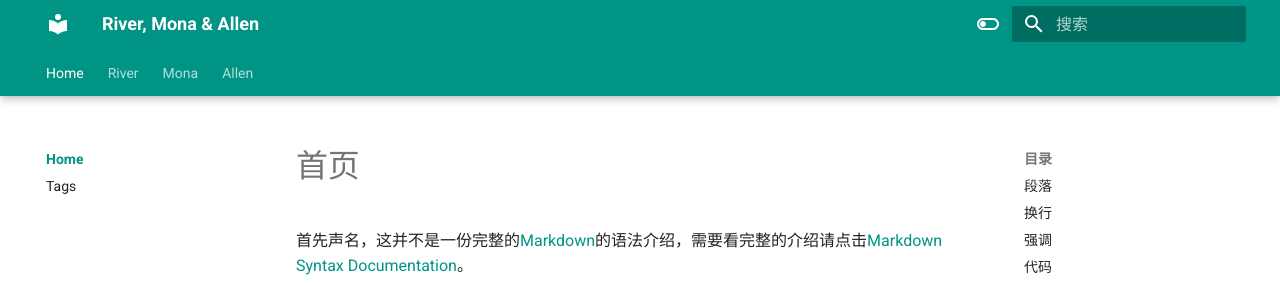
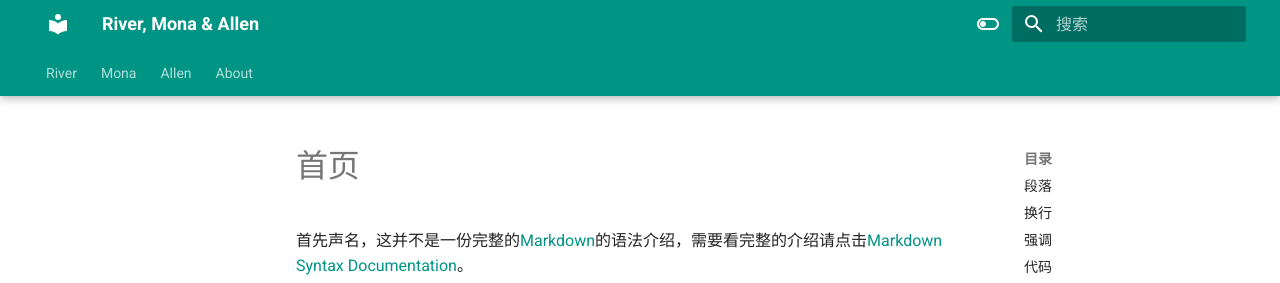
Before and after one commit to river-li-tech/mkdocs, an MkDocs documentation site: the page built from docs/index.md, in a window 1280 px wide. Shown: the top 283 px of the page. Built offline with MkDocs 1.6.1 and Material for MkDocs 9.7.7, drawn with Linux system fonts in a browser that asks for light colours.

Commit message:
- remove home page to fix phone devices nav error

```diff
--- a/mkdocs.yml
+++ b/mkdocs.yml
@@ -12,6 +12,7 @@ theme:
     - navigation.path
     - navigation.top
     - navigation.indexes
+    - navigation.path
     #- navigation.footer
     #- toc.integrate  //关闭右边大纲
     - toc.follow
@@ -103,9 +104,6 @@ markdown_extensions:
 
 ########################################################
 nav:
-  - Home:
-    - index.md
-    - Tags: tags.md
   - River:
     - river/index.md
     - 技能编辑器:
@@ -117,3 +115,5 @@ nav:
     - mona/index.md
   - Allen:
     - allen/index.md
+  - About:
+    - tags.md
```
